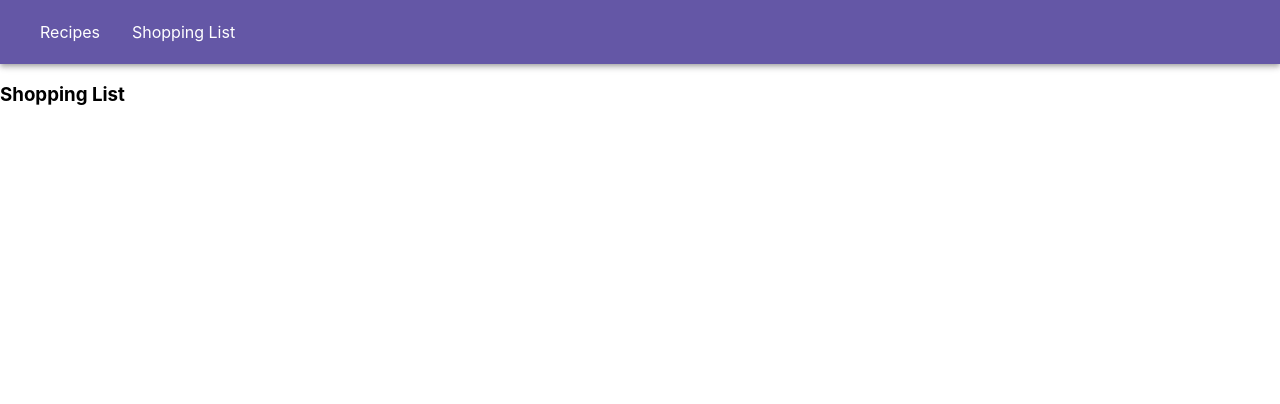
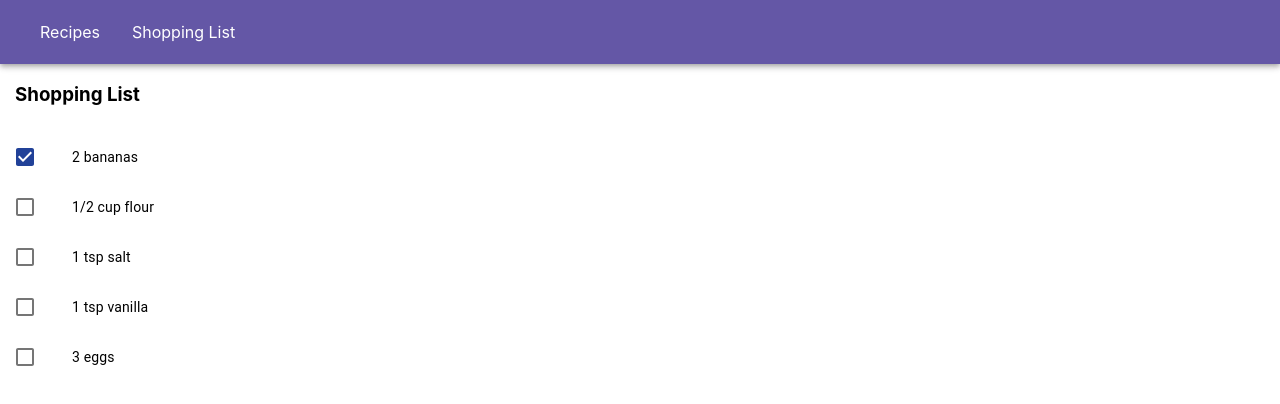
Before and after one commit to elainetsun/meal-planning-app, a React (Create React App) app in the folder meal-planning/: page /shopping-list in a window 1280 px wide. Shown: the top 404 px of the page. Built offline with nearby package versions, Linux system fonts and the light colour scheme.

Commit message:
simple shopping list ui created

```diff
--- a/meal-planning/src/components/shopping-list/ShoppingList.js
+++ b/meal-planning/src/components/shopping-list/ShoppingList.js
@@ -1,7 +1,70 @@
 import React from "react";
+import ReactDOM from 'react-dom'
+import { makeStyles } from '@material-ui/core/styles';
+import List from '@material-ui/core/List';
+import ListItem from '@material-ui/core/ListItem';
+import ListItemIcon from '@material-ui/core/ListItemIcon';
+import ListItemText from '@material-ui/core/ListItemText';
+import Checkbox from '@material-ui/core/Checkbox';
+import IconButton from '@material-ui/core/IconButton';
+import styles from "./ShoppingList.module.scss";
+
+const useStyles = makeStyles((theme) => ({
+  root: {
+    width: '100%',
+    maxWidth: 360,
+    backgroundColor: theme.palette.background.paper,
+  },
+}));
+
+
 
 function ShoppingList() {
-  return <h3>Shopping List</h3>;
+  const classes = useStyles();
+  const [checked, setChecked] = React.useState([0]);
+  const ingredients = ['2 bananas', '1/2 cup flour', '1 tsp salt', '1 tsp vanilla', '3 eggs'];
+
+  const handleToggle = (value) => () => {
+    const currentIndex = checked.indexOf(value);
+    const newChecked = [...checked];
+
+    if (currentIndex === -1) {
+      newChecked.push(value);
+    } else {
+      newChecked.splice(currentIndex, 1);
+    }
+
+    setChecked(newChecked);
+  };
+
+  return (
+    <>
+    <div className={styles.header}>
+      <h3>Shopping List</h3>
+    </div>
+    <List className={classes.root}>
+
+      {[0, 1, 2, 3, 4].map((value) => {
+        const labelId = `checkbox-list-label-${value}`;
+
+        return (
+          <ListItem key={value} role={undefined} dense button onClick={handleToggle(value)}>
+            <ListItemIcon>
+              <Checkbox
+                edge="start"
+                checked={checked.indexOf(value) !== -1}
+                tabIndex={-1}
+                disableRipple
+                inputProps={{ 'aria-labelledby': labelId }}
+              />
+            </ListItemIcon>
+            <ListItemText id={labelId} primary={ingredients[value]} />
+          </ListItem>
+        );
+      })}
+    </List>
+    </>
+  );
 }
 
 export default ShoppingList;
--- /dev/null
+++ b/meal-planning/src/components/shopping-list/ShoppingList.module.scss
@@ -0,0 +1,5 @@
+.header {
+  margin-left: 15px;
+  display: flex;
+  flex-direction: row;
+}
```
Also changed, not shown: 1 other file (tests, documents, lock files or other folders).
